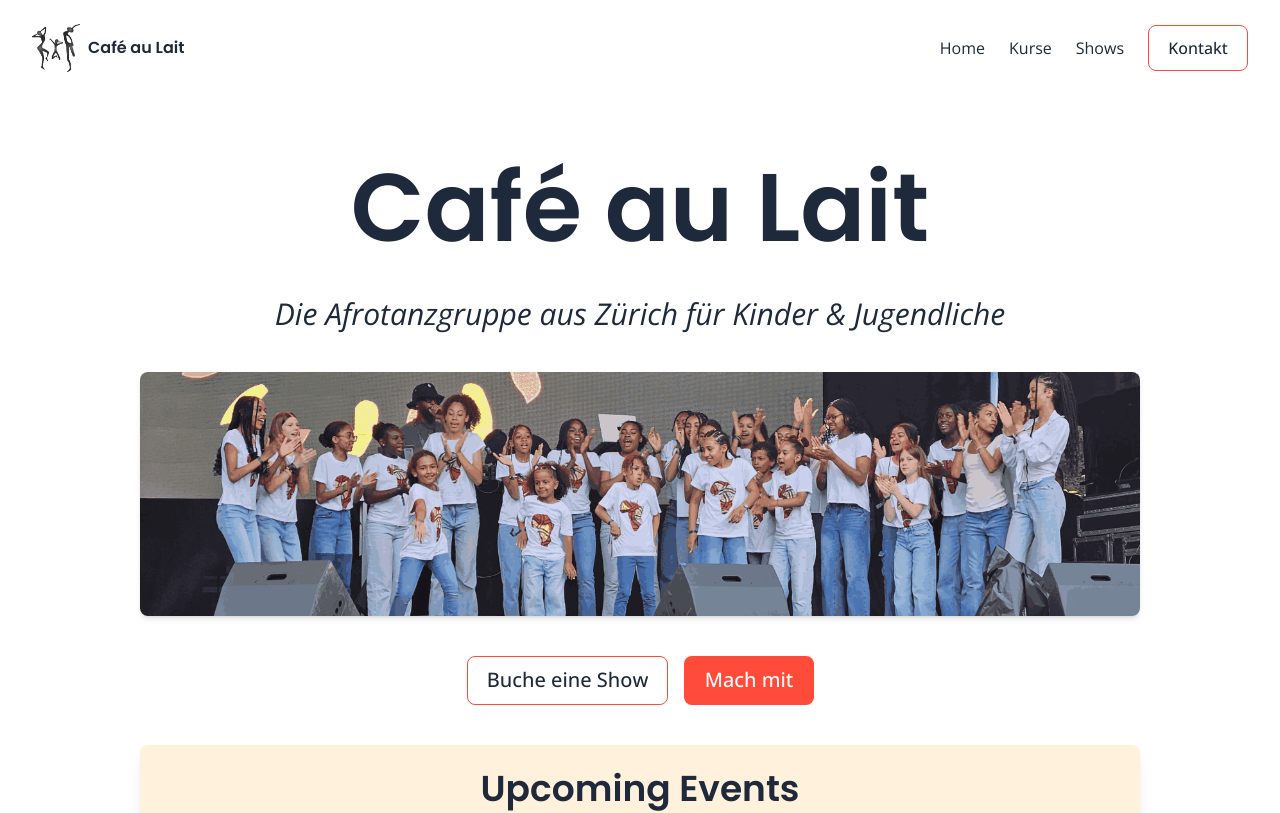
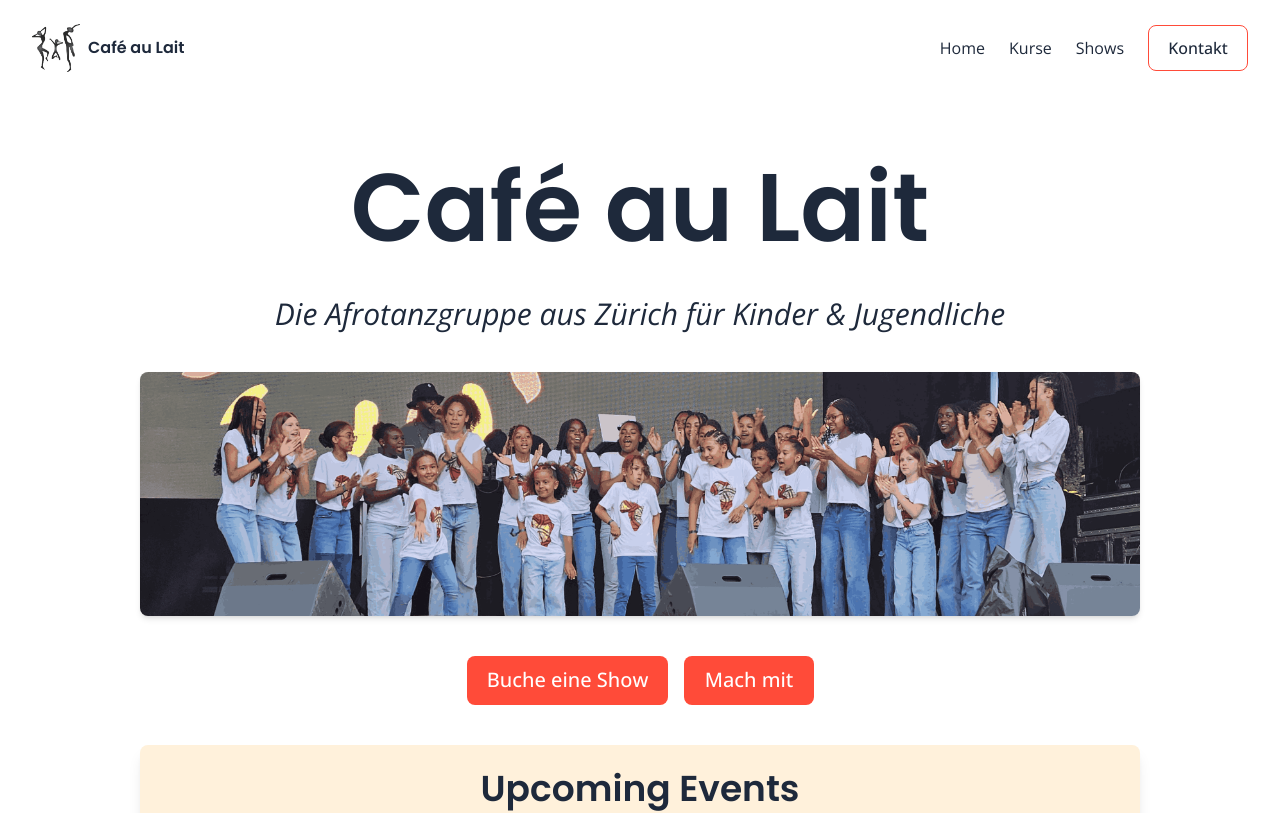
Before and after one commit to vntero/cafeaulait, a SvelteKit app: page / in a window 1280 px wide. Shown: the top 813 px of the page. Built offline with nearby package versions, Linux system fonts and the light colour scheme.

Commit message:
adds button to shows section

```diff
--- a/src/components/Book.svelte
+++ b/src/components/Book.svelte
@@ -8,7 +8,7 @@
 </script>
 
 <div class="flex items-center gap-4">
-  <button class="specialBtn" on:click={() => (showBookModal = true)}>
+  <button class="specialBtnDark" on:click={() => (showBookModal = true)}>
     <p class="text-base sm:text-lg md:text-xl">Buche eine Show</p>
   </button>
   <BookModal show={showBookModal} on:close={handleBookClose} />
--- a/src/components/Shows.svelte
+++ b/src/components/Shows.svelte
@@ -87,7 +87,16 @@
             </li>
           </ul>
           <br />
-          <Book />
+          <div class="flex items-center gap-4 w-full">
+            <Book />
+            <button class="specialBtn">
+              <a href="/produktionen">
+                <p class="text-base sm:text-lg md:text-xl">
+                  Unsere Produktionen
+                </p>
+              </a>
+            </button>
+          </div>
         </div>
 
         <div class="w-full md:w-6/12 px-4 pt-24 md:pt-0">
```
